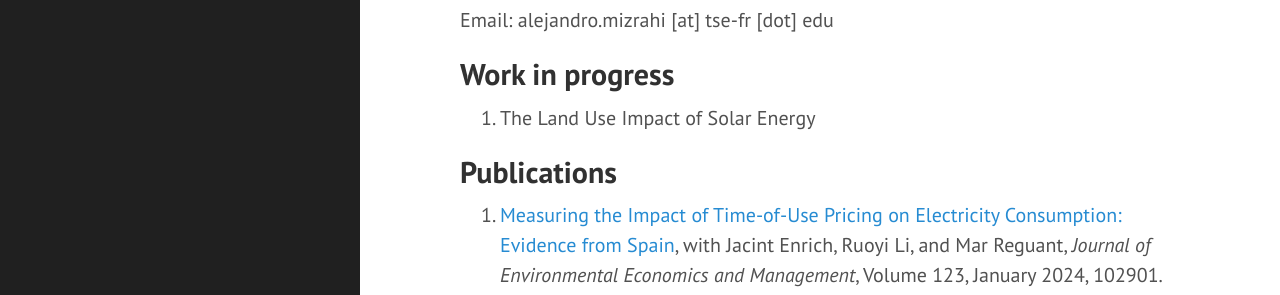
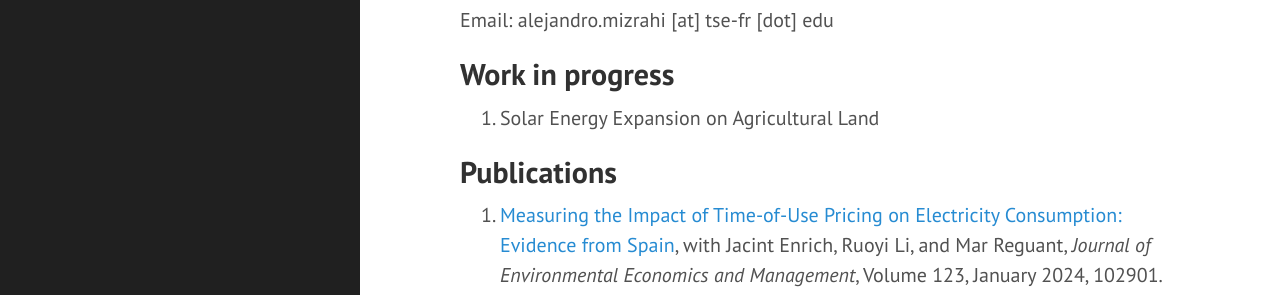
Before and after one commit to alejandromizrahi/alejandromizrahi.github.io, a Jekyll site: the page built from index.md, in a window 1280 px wide. Shown: the part 155-450 px from the top of the page. Built offline with Jekyll 4.4.1, drawn with Linux system fonts in a browser that asks for light colours.

Commit message:
Update index.md

```diff
--- a/index.md
+++ b/index.md
@@ -8,7 +8,7 @@ I am a PhD Candidate in Economics at TSE. My research focuses on Industrial Orga
 Email: alejandro.mizrahi [at] tse-fr [dot] edu
 
 ## Work in progress
- 1. The Land Use Impact of Solar Energy
+ 1. Solar Energy Expansion on Agricultural Land
 
 ## Publications
  1. [Measuring the Impact of Time-of-Use Pricing on Electricity Consumption: Evidence from Spain](https://www.sciencedirect.com/science/article/abs/pii/S0095069623001195), with Jacint Enrich, Ruoyi Li, and Mar Reguant, *Journal of Environmental Economics and Management*, Volume 123, January 2024, 102901.
```
